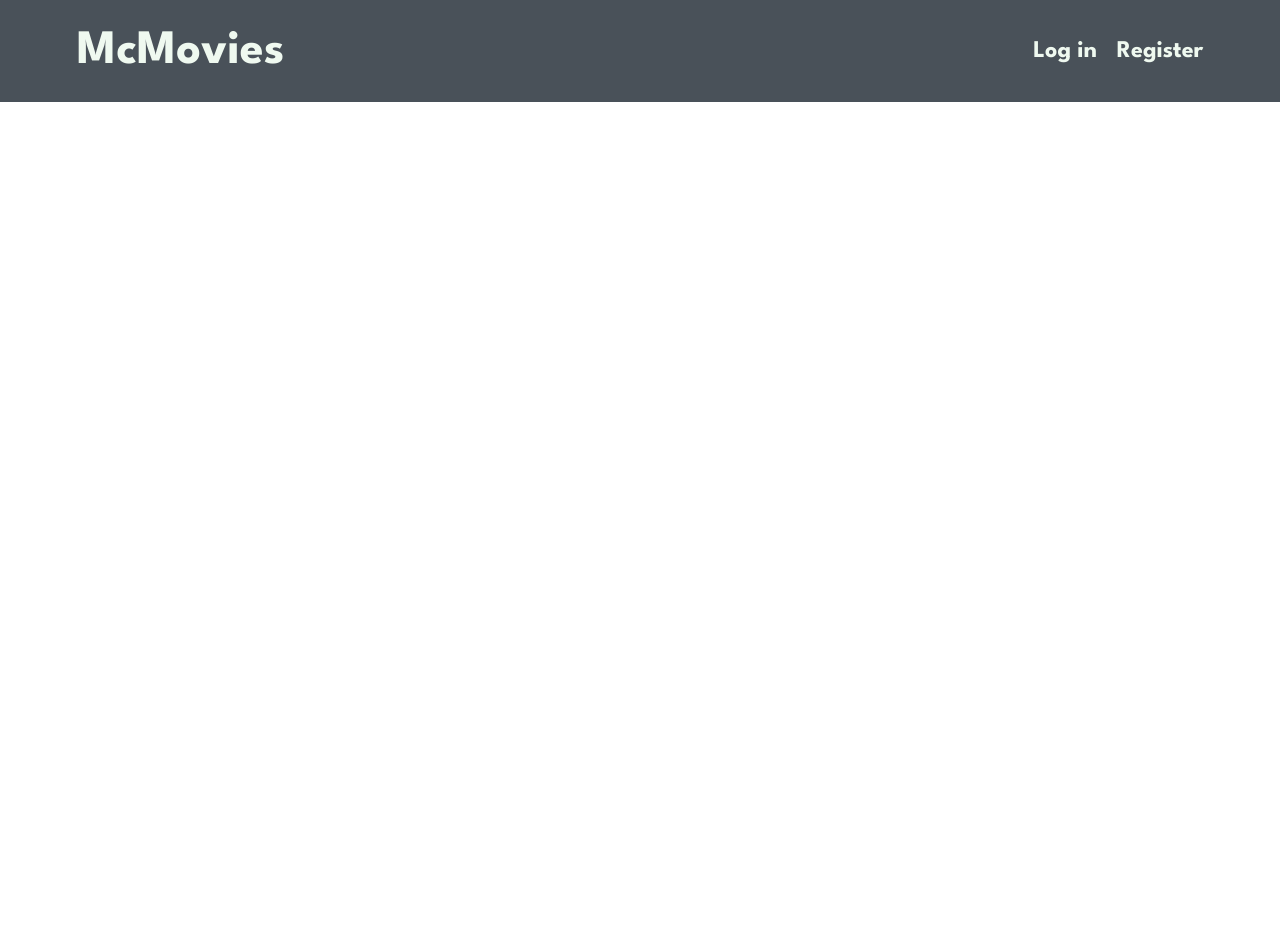
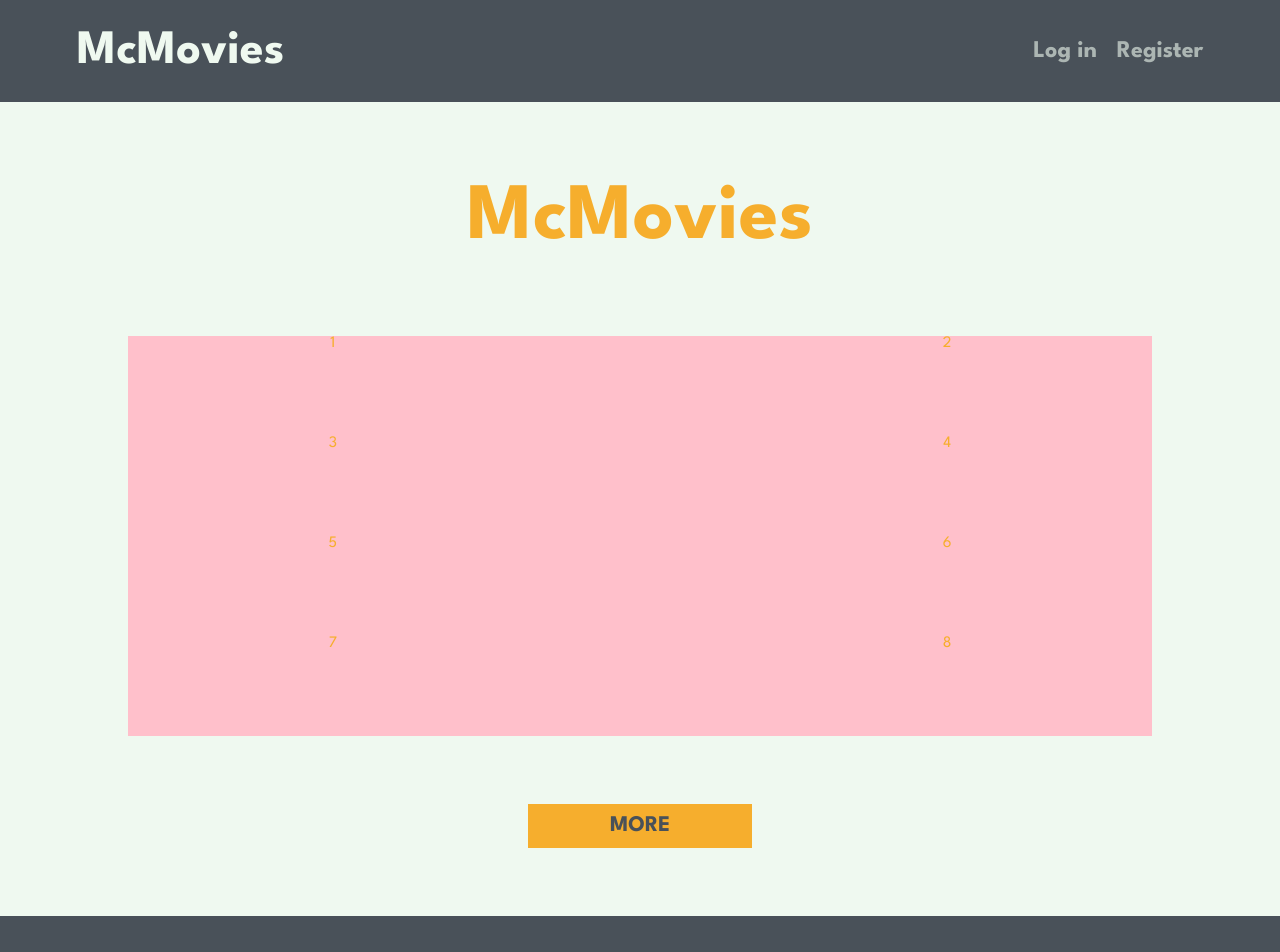
Before and after one commit to Juan-Isturiz/microproyecto_2, a React (Vite) app: page / in a window 1280 px wide. Shown: the top 952 px of the page. Before the commit the page ends 800 px from the top, so only its background shows below. Built offline with nearby package versions, Linux system fonts and the light colour scheme.

Commit message:
HomePage structure ready, footer and navbar also working. Changed page title and Favicon

```diff
--- a/index.html
+++ b/index.html
@@ -2,9 +2,9 @@
 <html lang="en">
   <head>
     <meta charset="UTF-8" />
-    <link rel="icon" type="image/svg+xml" href="/src/favicon.svg" />
+    <link rel="icon" type="image/ico" href="/src/favicon.ico" />
     <meta name="viewport" content="width=device-width, initial-scale=1.0" />
-    <title>Vite App</title>
+    <title>McMovies</title>
   </head>
   <body>
     <div id="root"></div>
--- a/src/App.jsx
+++ b/src/App.jsx
@@ -3,6 +3,7 @@ import logo from './logo.svg'
 import './App.css'
 import HomePage from './Components/HomePage/HomePage'
 import NavBar from './Components/NavBar/NavBar'
+import Footer from './Components/Footer/Footer'
 
 function App() {
   const [count, setCount] = useState(0)
@@ -10,7 +11,8 @@ function App() {
   return (
     <div className="App">
       <NavBar />
-      {/* <HomePage /> */}
+      <HomePage />
+      <Footer />
 
     </div>
   )
--- /dev/null
+++ b/src/Components/Footer/Footer.jsx
@@ -0,0 +1,12 @@
+import React from 'react'
+import styles from './Footer.module.css'
+
+export default function Footer  () {
+  return (
+    <div>
+        <div className={styles.Footer}>
+            <p>Ferrer + Isturiz + López © 2022</p>
+        </div>
+    </div>
+  )
+}
--- /dev/null
+++ b/src/Components/Footer/Footer.module.css
@@ -0,0 +1,5 @@
+.Footer {
+    background-color: var(--main-dark);
+    padding: 3em;
+    color: var(--main-white);
+}
--- a/src/Components/HomePage/HomePage.jsx
+++ b/src/Components/HomePage/HomePage.jsx
@@ -3,6 +3,22 @@ import styles from './HomePage.module.css'
 
 export default function HomePage() {
   return (
-    <div className={styles.HomePageDiv}>HomePage</div>
+    <div className={styles.HomePageDiv}>
+      <h1 className={styles.HomeTitle}>McMovies</h1>
+      <div className={styles.MovieBox}> {/* Here will go 8 movies, brought from the API */}
+        <div className={styles.BoxChild}>1</div>
+        <div className={styles.BoxChild}>2</div>
+        <div className={styles.BoxChild}>3</div>
+        <div className={styles.BoxChild}>4</div>
+        <div className={styles.BoxChild}>5</div>
+        <div className={styles.BoxChild}>6</div>
+        <div className={styles.BoxChild}>7</div>
+        <div className={styles.BoxChild}>8</div>
+      </div>
+
+      <div>
+        <button id={styles.HomePageMore}>MORE</button>
+      </div>
+    </div>
   )
 }
--- a/src/Components/HomePage/HomePage.module.css
+++ b/src/Components/HomePage/HomePage.module.css
@@ -1,3 +1,38 @@
 .HomePageDiv {
     color: var(--contrast);
+    background-color: var(--main-white);
+    padding-top: 5rem;
 }
+
+.HomeTitle {
+    font-size: 5rem;
+    padding-bottom: 5rem;
+}
+
+.HomePageDiv button {
+    margin: 3em;
+    color: var(--main-dark);
+    font-weight: 800;
+    background-color: var(--contrast);
+    border: none;
+    font-size: 1.4em;
+    width: 10em;
+    height: 2em;
+}
+
+.MovieBox {
+    background-color: pink;
+    width: 80%;
+    margin: auto;
+    display: flex;
+    flex-direction: row;
+    align-items: center;
+    justify-content: space-between;
+    flex-flow: row wrap;
+
+}
+
+.BoxChild {
+    width: 40%;
+    height: 100px;
+}
--- a/src/Components/NavBar/NavBar.module.css
+++ b/src/Components/NavBar/NavBar.module.css
@@ -16,10 +16,15 @@
     color:var(--main-white)
 }
 
-
-
 .SubtitlesNavBar {
     display: flex;
     gap: 20px;
     font-size: 1rem;
 }
+
+.SubtitlesNavBar a {
+    opacity: 0.6;
+}
+.SubtitlesNavBar > a:hover {
+    opacity: 1;
+}
```
Also changed, not shown: 1 other file (tests, documents, lock files or other folders).
